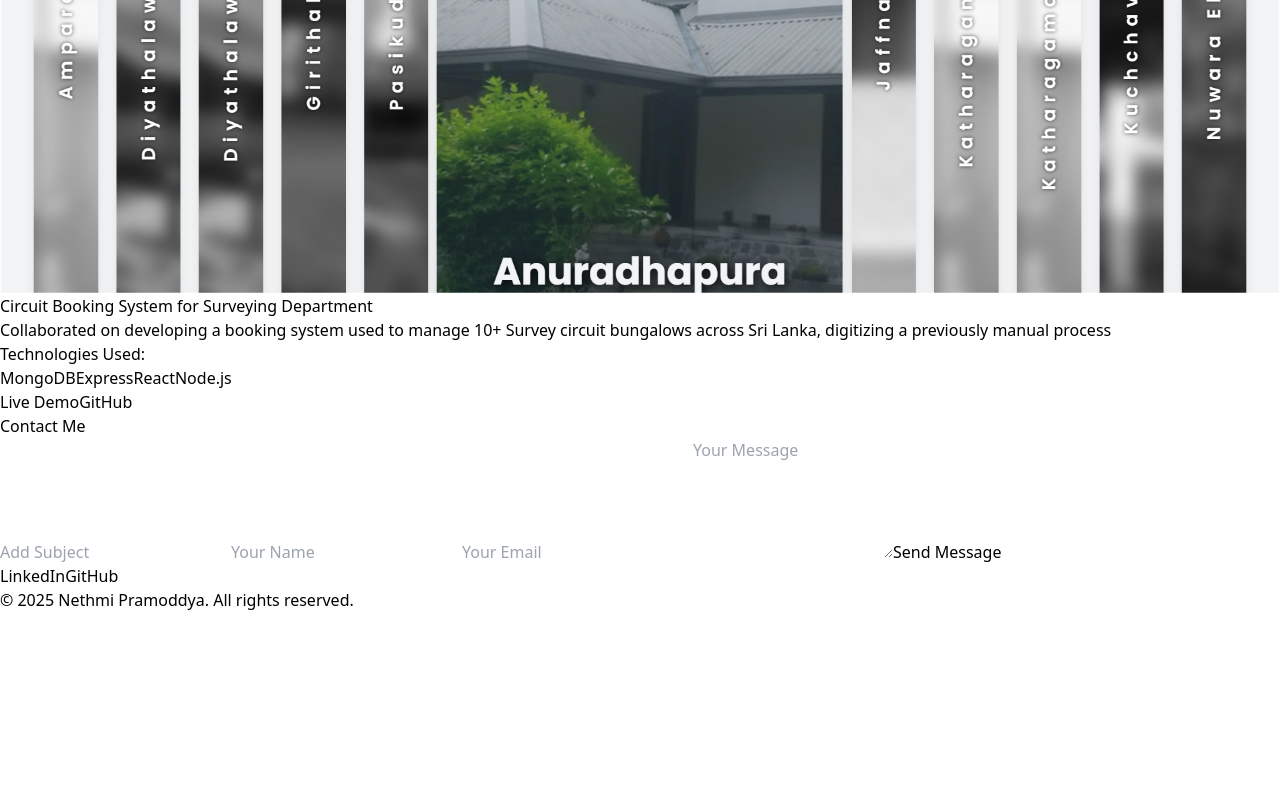
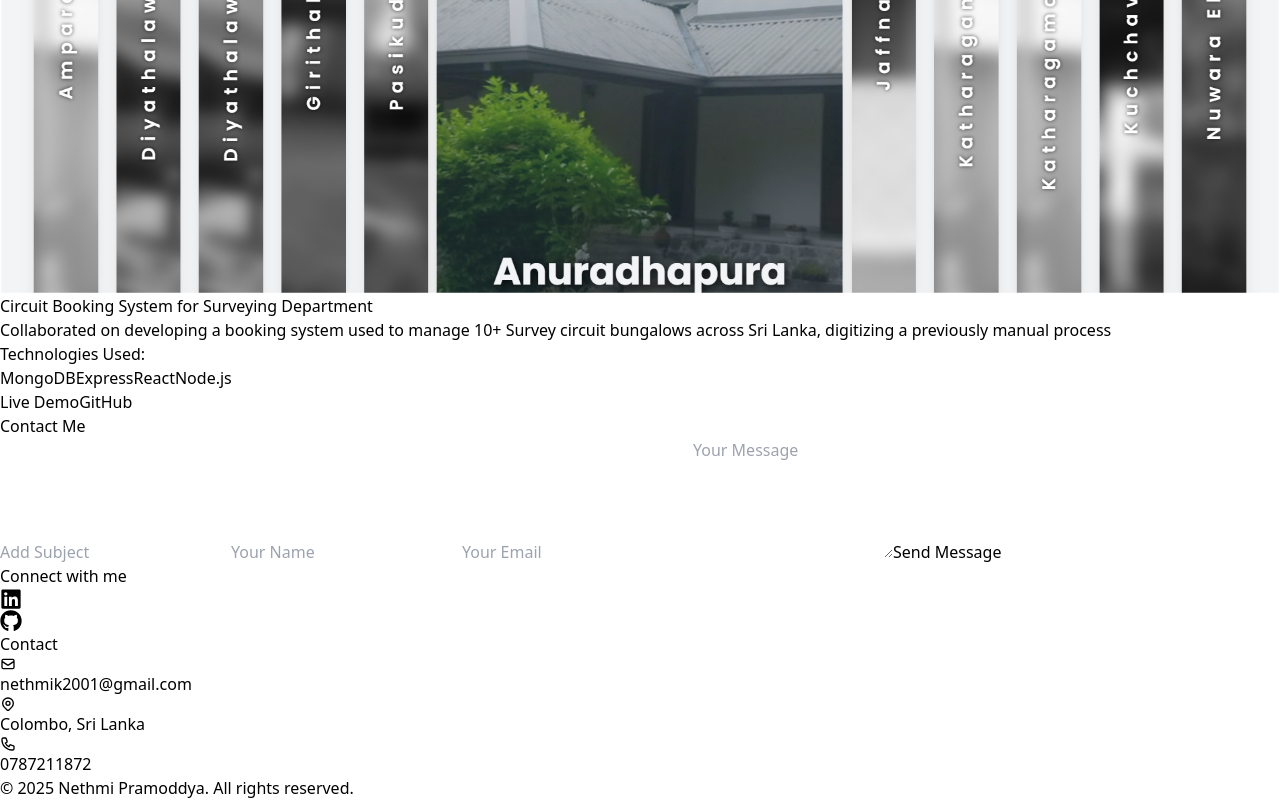
Before and after one commit to NethmiPramoddya/My_Portfolio, a React (Vite) app: page / in a window 1280 px wide. Shown: the part 6134-6934 px from the top of the page. Before the commit the page ends 6746 px from the top, so only its background shows below. Built offline with nearby package versions, Linux system fonts and the light colour scheme.

Commit message:
footer updated

```diff
--- a/index.html
+++ b/index.html
@@ -4,7 +4,7 @@
     <meta charset="UTF-8" />
     <link rel="icon" type="image/svg+xml" href="/vite.svg" />
     <meta name="viewport" content="width=device-width, initial-scale=1.0" />
-    <title>myportfolio</title>
+    <title>Nethmi Pramoddya</title>
   </head>
   <body>
     <div id="root"></div>
--- a/package.json
+++ b/package.json
@@ -15,6 +15,7 @@
     "react": "^19.1.1",
     "react-dom": "^19.1.1",
     "react-hot-toast": "^2.6.0",
+    "react-icons": "^5.5.0",
     "react-router-dom": "^7.9.4"
   },
   "devDependencies": {
--- a/src/components/Footer.jsx
+++ b/src/components/Footer.jsx
@@ -1,14 +1,54 @@
+import { FaGithub, FaLinkedin } from "react-icons/fa";
+import { HiOutlineMail, HiOutlinePhone, HiOutlineLocationMarker } from "react-icons/hi";
+
 const Footer = () => (
-  <footer className="bg-gray-900 text-white py-10 text-center">
-    <div className="flex justify-center gap-6 mb-6">
-      <a href="https://www.linkedin.com/in/nethmi-kathriarachchi-916bb7328/" className="bg-white/10 px-4 py-2 rounded-full hover:bg-gradient-to-r from-indigo-500 to-purple-600 transition">
-        LinkedIn
-      </a>
-      <a href="https://github.com/NethmiPramoddya/" className="bg-white/10 px-4 py-2 rounded-full hover:bg-gradient-to-r from-indigo-500 to-purple-600 transition">
-        GitHub
-      </a>
+  <footer className="py-10 text-white bg-gray-900">
+    <div className="flex flex-col items-center max-w-6xl gap-10 px-6 mx-auto text-center md:flex-row justify-evenly md:text-left">
+
+      {/* Social Links */}
+      <div>
+        <h3 className="mb-3 text-lg font-semibold">Connect with me</h3>
+        <div className="flex justify-center gap-4 md:justify-start">
+          <a
+            href="https://www.linkedin.com/in/nethmi-kathriarachchi-916bb7328/"
+            target="_blank"
+            rel="noopener noreferrer"
+            className="p-3 transition rounded-full bg-white/10 hover:bg-gradient-to-r from-indigo-500 to-purple-600"
+          >
+            <FaLinkedin size={22} />
+          </a>
+          <a
+            href="https://github.com/NethmiPramoddya/"
+            target="_blank"
+            rel="noopener noreferrer"
+            className="p-3 transition rounded-full bg-white/10 hover:bg-gradient-to-r from-indigo-500 to-purple-600"
+          >
+            <FaGithub size={22} />
+          </a>
+        </div>
+      </div>
+
+      {/* Contact Info */}
+      <div>
+        <h3 className="mb-3 text-lg font-semibold">Contact</h3>
+        <ul className="space-y-2 text-sm opacity-80">
+          <li className="flex items-center justify-center gap-2 md:justify-start">
+            <HiOutlineMail /> nethmik2001@gmail.com
+          </li>
+          <li className="flex items-center justify-center gap-2 md:justify-start">
+            <HiOutlineLocationMarker /> Colombo, Sri Lanka
+          </li>
+          <li className="flex items-center justify-center gap-2 md:justify-start">
+            <HiOutlinePhone /> 0787211872
+          </li>
+        </ul>
+      </div>
     </div>
-    <p className="opacity-70 text-sm">© 2025 Nethmi Pramoddya. All rights reserved.</p>
+
+    {/* Footer Bottom */}
+    <div className="mt-8 text-sm text-center opacity-60">
+      © 2025 Nethmi Pramoddya. All rights reserved.
+    </div>
   </footer>
 );
 
```
Also changed, not shown: 2 other files (tests, documents, lock files or other folders).
